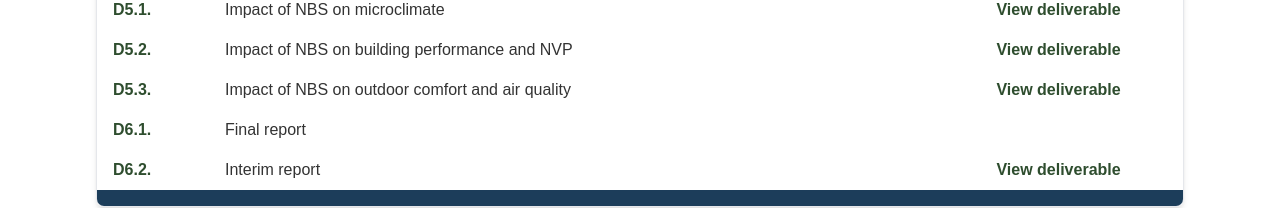
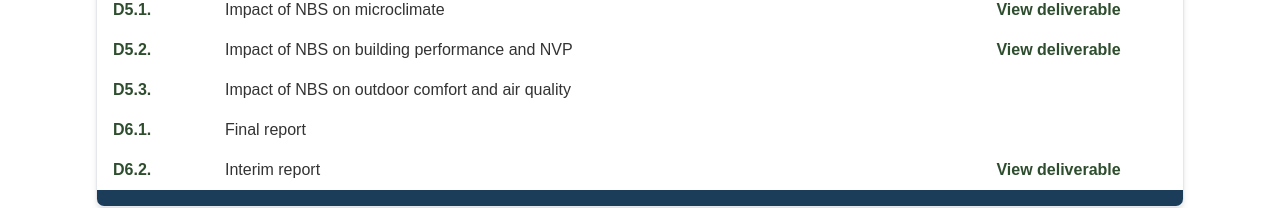
Before and after one commit to Papioani/the_re.nature_cities_project, a Next.js app: page /deliverables in a window 1280 px wide. Shown: the part 853-1061 px from the top of the page. Built offline with nearby package versions, Linux system fonts and the light colour scheme; no server answers.

Commit message:
remove deliverable D5.3

```diff
--- a/src/app/deliverables/page.tsx
+++ b/src/app/deliverables/page.tsx
@@ -115,10 +115,6 @@ const DeliverablesPage: FC = () => {
         fileName: "Impact_of_NBS_on_building_performance_and_NVP.pdf",
       },
       {
-        id: "D5.3.",
-        fileName: "Impact_of_NBS_on_outdoor_comfort_and_air_quality.pdf",
-      },
-      {
         id: "D6.2.",
         fileName: "Interim_report.pdf",
       },
@@ -135,9 +131,12 @@ const DeliverablesPage: FC = () => {
       };
     }
     // Handle new deliverables without links or files
-    if (["D6.1."].includes(id)) {
+    if (["D5.3.", "D6.1."].includes(id)) {
       let title = "";
       switch (id) {
+        case "D5.3.":
+          title = "Impact of NBS on outdoor comfort and air quality";
+          break;
         case "D6.1.":
           title = "Final report";
           break;
@@ -198,7 +197,7 @@ const DeliverablesPage: FC = () => {
                   </td>
                   <td className="px-4 py-2 ">{deliverable.title}</td>
                   <td className={`px-4 py-2 ${styles.deliverableLink}`}>
-                    {["D6.1."].includes(deliverable.id) ? (
+                    {["D5.3.", "D6.1."].includes(deliverable.id) ? (
                       "" // Render nothing for these deliverables
                     ) : "link" in deliverable ? (
                       <Link
```
